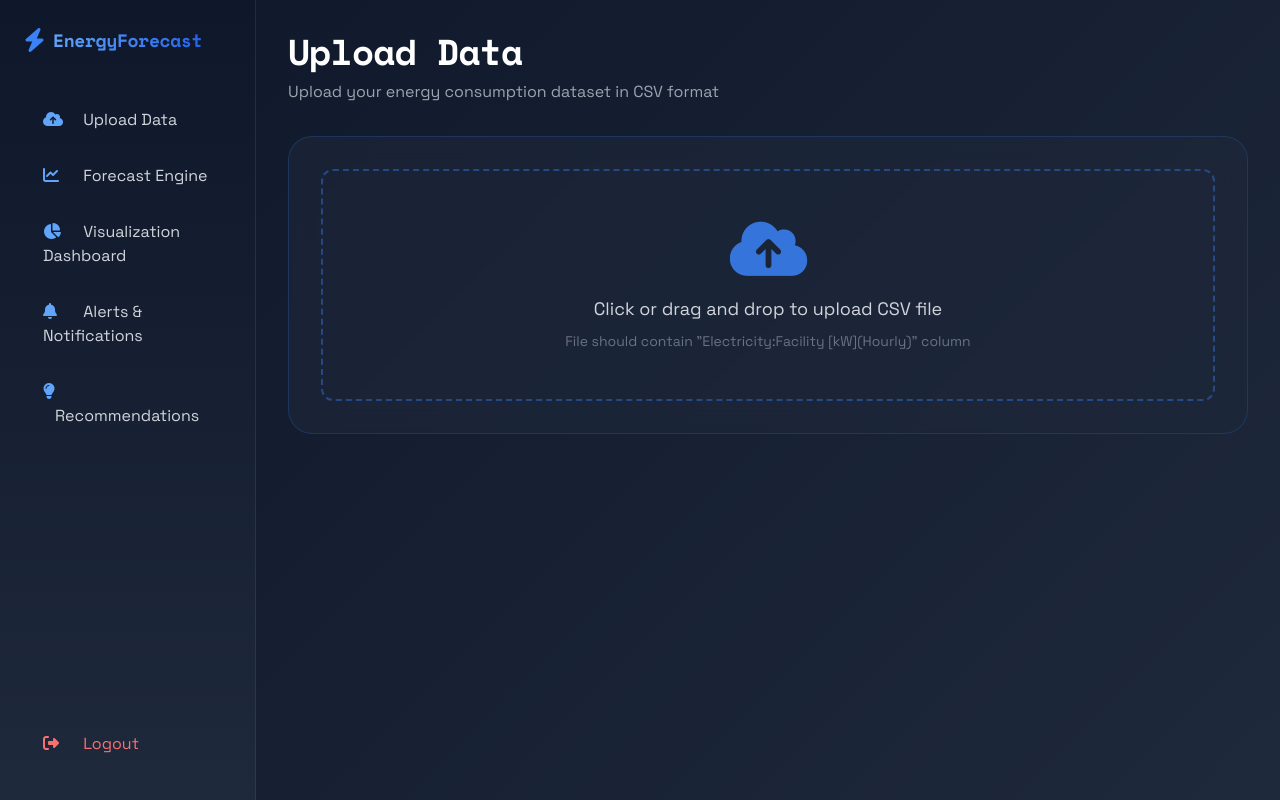
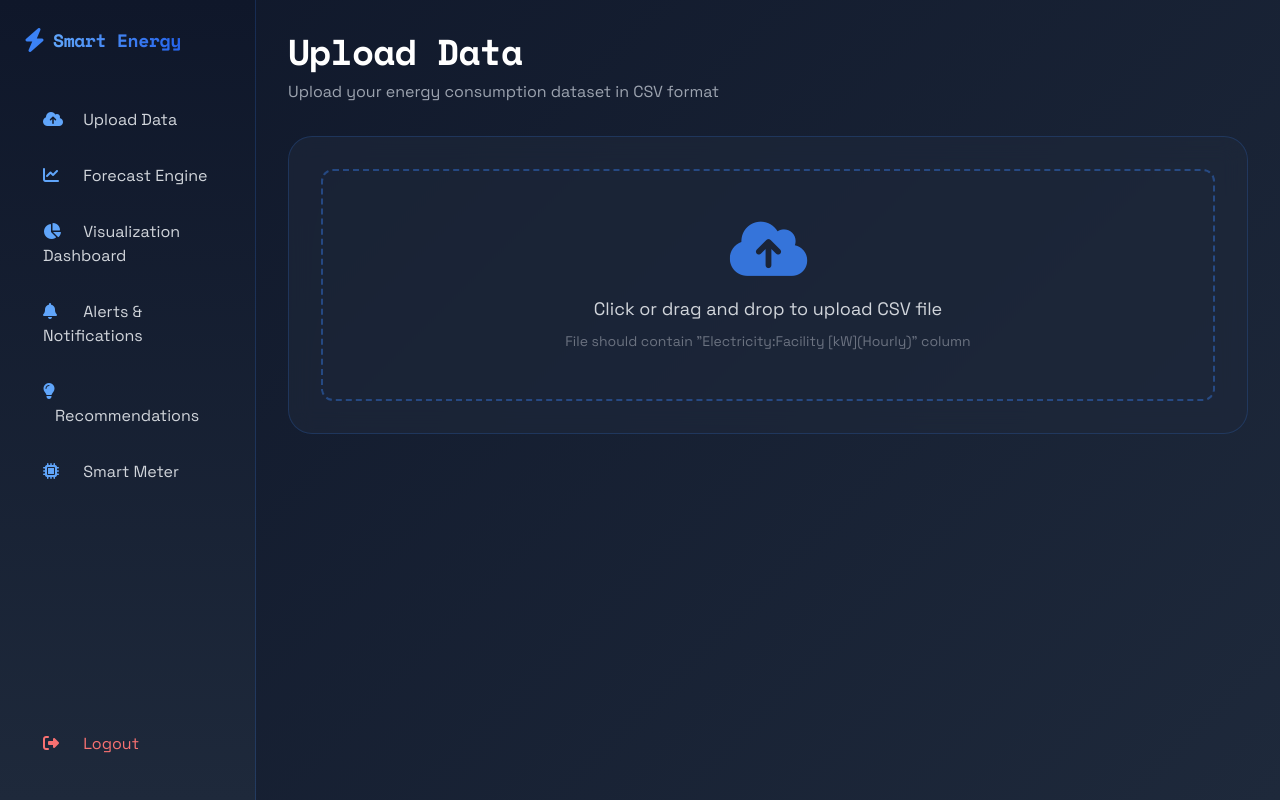
Before and after one commit to SiddheshK1704/SEPM-TimeSeriesBasedEnergyPrediction, a Flask app: page /dashboard in a window 1280 px wide. Run offline with Flask 3, Linux system fonts and the light colour scheme; the visitor is signed in with stand-in values (Sample User, id 1); some libraries are stand-ins or nearby versions.

Commit message:
Added Smart Meter module

```diff
--- a/templates/dashboard.html
+++ b/templates/dashboard.html
@@ -227,6 +227,26 @@
             height: 450px;
             width: 100%;
         }
+
+        /* Smart Meter additional styles */
+        .smart-meter-card {
+            background: linear-gradient(135deg, rgba(59, 130, 246, 0.15), rgba(37, 99, 235, 0.05));
+            backdrop-filter: blur(12px);
+            border: 2px solid rgba(59, 130, 246, 0.3);
+            transition: all 0.3s ease;
+        }
+
+        .smart-meter-card:hover {
+            border-color: rgba(59, 130, 246, 0.7);
+            box-shadow: 0 20px 40px rgba(59, 130, 246, 0.2);
+            transform: scale(1.02);
+        }
+
+        /* Modal styles */
+        .modal-overlay {
+            background: rgba(0, 0, 0, 0.7);
+            backdrop-filter: blur(8px);
+        }
     </style>
 </head>
 <body class="content-area">
@@ -238,7 +258,7 @@
             <div class="flex items-center space-x-2 mb-10 cursor-pointer group" onclick="window.location.href='/'">
                 <i class="fas fa-bolt text-blue-500 text-2xl group-hover:animate-pulse-slow group-hover:rotate-12 transition-transform"></i>
                 <span class="heading-font text-lg font-bold bg-gradient-to-r from-blue-400 to-blue-600 bg-clip-text text-transparent group-hover:from-blue-300 group-hover:to-blue-500 transition-all">
-                    EnergyForecast
+                    Smart Energy
                 </span>
             </div>
 
@@ -266,6 +286,12 @@
                 <div class="sidebar-item px-4 py-3 rounded-lg cursor-pointer" data-module="recommendations">
                     <i class="fas fa-lightbulb w-6 text-blue-400"></i>
                     <span class="ml-3 text-gray-300">Recommendations</span>
+                </div>
+
+                <!-- Smart Meter Module - Add this inside the <nav> element with other sidebar items -->
+                <div class="sidebar-item px-4 py-3 rounded-lg cursor-pointer" data-module="smartmeter">
+                    <i class="fas fa-microchip w-6 text-blue-400"></i>
+                    <span class="ml-3 text-gray-300">Smart Meter</span>
                 </div>
             </nav>
 
@@ -541,6 +567,25 @@
                 </div>
             </div>
         </div>
+
+        <!-- Smart Meter Module -->
+        <div id="smartmeter-module" class="module-content animate-fadeIn hidden">
+            <div class="mb-8">
+                <h2 class="heading-font text-4xl font-bold text-white mb-2">Smart Meter Management</h2>
+                <p class="text-gray-400">Register and manage your IoT smart meters for real-time monitoring</p>
+            </div>
+
+            <!-- Long Rectangle Card with button -->
+            <div class="smart-meter-card rounded-2xl p-12 text-center cursor-pointer transition-all" onclick="openSmartMeterModal()">
+                <i class="fas fa-microchip text-7xl text-blue-500 mb-6 animate-pulse-slow"></i>
+                <h3 class="heading-font text-3xl font-bold text-white mb-4">Connect Your First Smart Meter</h3>
+                <p class="text-gray-300 text-lg mb-8 max-w-2xl mx-auto">Add a smart meter to start tracking real-time energy consumption, receive instant alerts, and unlock advanced analytics for your facility.</p>
+                <button id="add-smart-meter-btn" class="btn-primary px-8 py-4 rounded-xl text-white font-semibold text-lg shadow-xl hover:scale-105 transition-transform">
+                    <i class="fas fa-plus-circle mr-2"></i>Add Smart Meter
+                </button>
+                <div id="smart-meter-status" class="mt-6 text-blue-400 text-sm"></div>
+            </div>
+        </div>
     </main>
 
     <!-- Loading Overlay -->
@@ -550,6 +595,33 @@
             <p class="text-white text-lg">Processing...</p>
         </div>
     </div>
+
+    <!-- Modal for Smart Meter Serial Number -->
+        <div id="smartmeter-modal" class="fixed inset-0 z-50 hidden items-center justify-center modal-overlay" style="display: none;">
+            <div class="bg-slate-800 rounded-2xl p-8 w-96 border border-blue-500/30 shadow-2xl transform transition-all scale-95 animate-fadeIn">
+                <div class="flex justify-between items-center mb-6">
+                    <h3 class="heading-font text-2xl font-bold text-white">
+                        <i class="fas fa-microchip text-blue-500 mr-2"></i>Add Smart Meter
+                    </h3>
+                    <button onclick="closeSmartMeterModal()" class="text-gray-400 hover:text-white transition">
+                        <i class="fas fa-times text-2xl"></i>
+                    </button>
+                </div>
+                <div class="mb-6">
+                    <label class="block text-gray-300 mb-2 font-semibold">Smart Meter Serial Number</label>
+                    <input type="text" id="meter-serial" class="form-input w-full rounded-xl px-4 py-3 text-white" placeholder="e.g., SM-2024-XXXX-001" autocomplete="off">
+                    <p class="text-gray-500 text-xs mt-2">A unique identifier for your smart meter device.</p>
+                </div>
+                <div class="flex gap-3">
+                    <button onclick="submitSmartMeter()" class="btn-primary flex-1 py-3 rounded-xl text-white font-semibold">
+                        <i class="fas fa-check mr-2"></i>Register Meter
+                    </button>
+                    <button onclick="closeSmartMeterModal()" class="bg-slate-700 hover:bg-slate-600 flex-1 py-3 rounded-xl text-gray-300 font-semibold transition">
+                        Cancel
+                    </button>
+                </div>
+            </div>
+        </div>
 
     <script>
         let currentUser = null;
@@ -1212,6 +1284,32 @@
 
         // Show upload module by default
         showModule('upload');
+
+        // Smart Meter Modal Functions
+        function openSmartMeterModal() {
+            document.getElementById('smartmeter-modal').style.display = 'flex';
+            document.getElementById('meter-serial').value = '';
+            document.getElementById('meter-serial').focus();
+        }
+
+        function closeSmartMeterModal() {
+            document.getElementById('smartmeter-modal').style.display = 'none';
+        }
+
+        function submitSmartMeter() {
+            const serialNumber = document.getElementById('meter-serial').value.trim();
+            if (!serialNumber) {
+                showToast('Please enter a valid serial number', 'error');
+                return;
+            }
+            // Simulate registration success
+            showToast(`Smart Meter "${serialNumber}" registered successfully!`, 'success');
+            document.getElementById('smart-meter-status').innerHTML = `<i class="fas fa-check-circle mr-1"></i> Meter ${serialNumber} added and connected.`;
+            setTimeout(() => {
+                document.getElementById('smart-meter-status').innerHTML = '';
+            }, 4000);
+            closeSmartMeterModal();
+        }
     </script>
 </body>
 </html>
```
